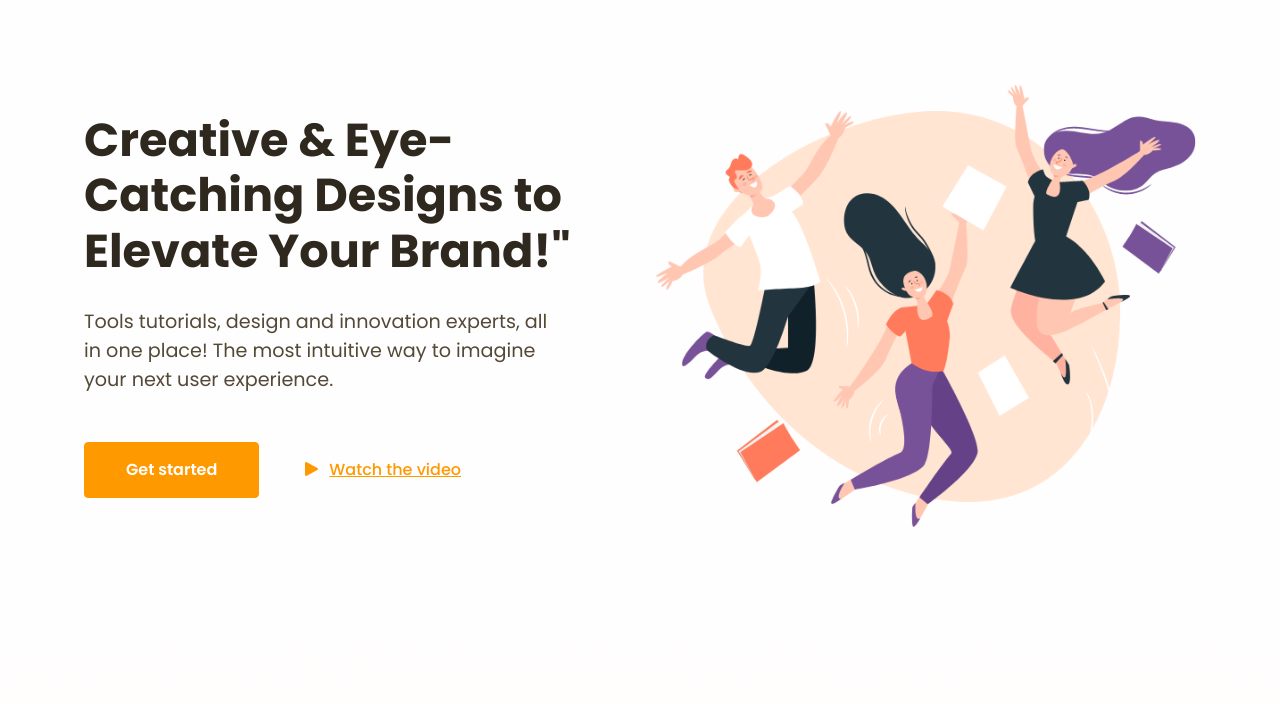
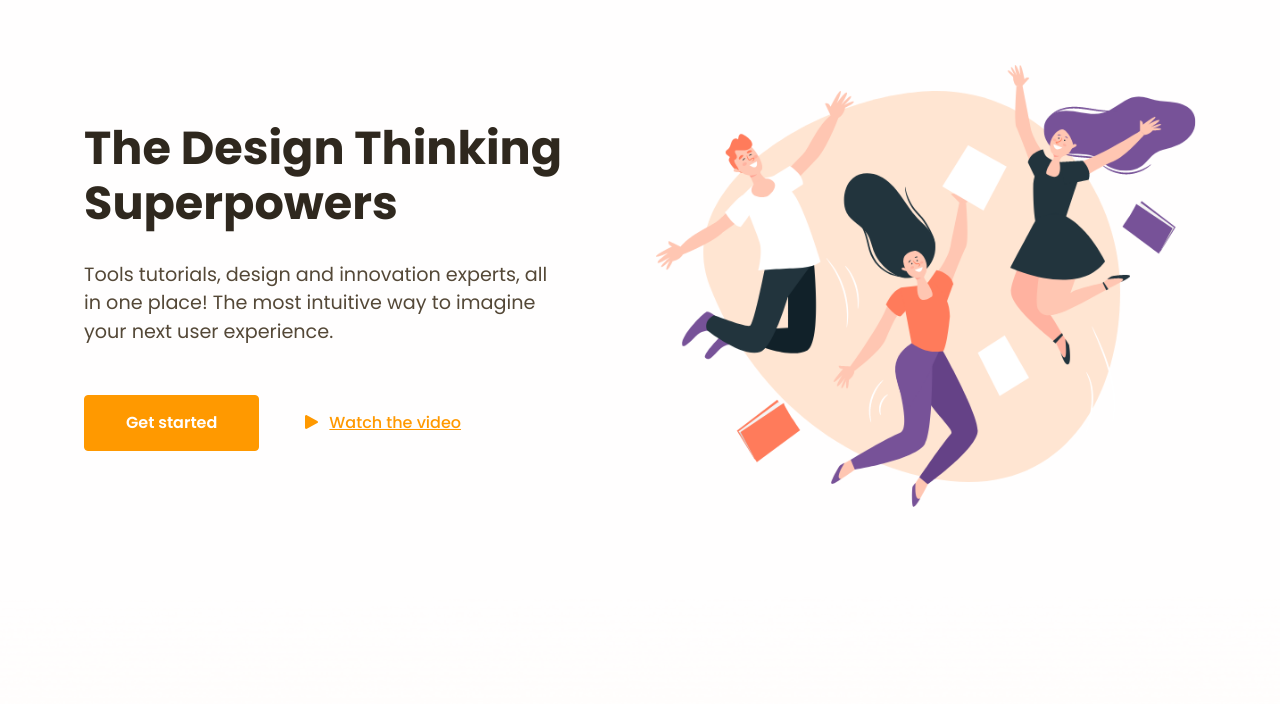
Before and after one commit to ServiceArman/DesignerArman, a plain HTML site: page index.html in a window 1280 px wide. Shown: the part 79-783 px from the top of the page. Drawn offline with Linux system fonts and the light colour scheme; a web font is replaced by a local one.

Commit message:
Update index.html

```diff
--- a/index.html
+++ b/index.html
@@ -50,7 +50,7 @@
         <div class="container">
           <div class="row align-items-center">
             <div class="col-md-6 text-md-start text-center py-6">
-              <h1 class="mb-4 fs-9 fw-bold">Creative & Eye-Catching Designs to Elevate Your Brand!"</h1>
+              <h1 class="mb-4 fs-9 fw-bold">The Design Thinking Superpowers</h1>
               <p class="mb-6 lead text-secondary">Tools tutorials, design and innovation experts, all<br class="d-none d-xl-block" />in one place! The most intuitive way to imagine<br class="d-none d-xl-block" />your next user experience.</p>
               <div class="text-center text-md-start"><a class="btn btn-warning me-3 btn-lg" href="#!" role="button">Get started</a><a class="btn btn-link text-warning fw-medium" href="#!" role="button" data-bs-toggle="modal" data-bs-target="#popupVideo"><span class="fas fa-play me-2"></span>Watch the video </a></div>
             </div>
```
